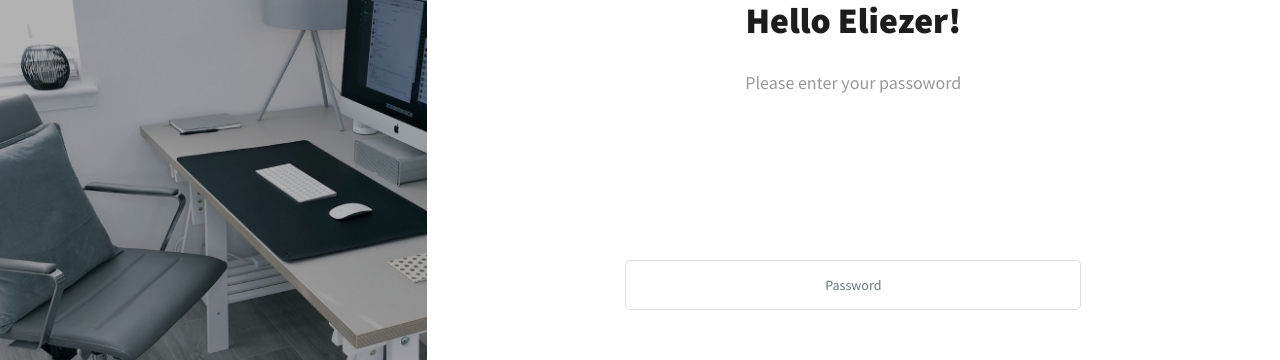
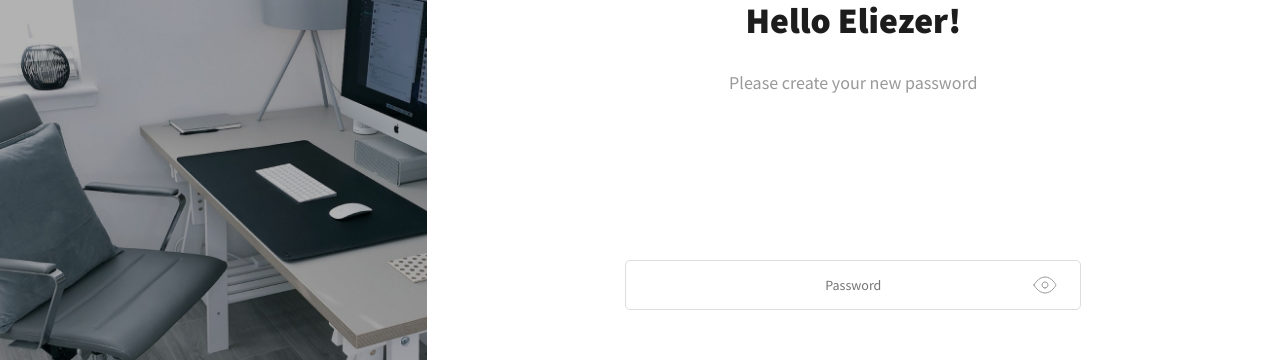
Before and after one commit to OkoyeApps/Resourceedge_Microservices, a React (Create React App) app: page /login in a window 1280 px wide. Both pictures are taken after a click on the button "Proceed". Shown: the part 187-547 px from the top of the page. Built offline with nearby package versions, Linux system fonts and the light colour scheme.

Commit message:
I added the icons to the log in page too

```diff
--- a/src/pages/authPage/login/components/email.js
+++ b/src/pages/authPage/login/components/email.js
@@ -1,4 +1,5 @@
 import React, { useState, useEffect } from 'react';
+import goodIcon from '../../../../assets/images/goodIcon.svg';
 
 export default function Email(props) {
 
@@ -6,15 +7,42 @@ export default function Email(props) {
     useEffect(()=>{
         props.checkForStep(1)
     },[])
+
+
+    const [data, setData] = useState("");
+    const [showBorder, setShowBorder] = useState(false);
+
+    const handleChange = (e) => {
+        setData({ [e.target.id]: e.target.value })
+    }
+
+    const checkForValue = () => {
+        if (data.email === "") {
+            setShowBorder(false)
+        } else {
+            setShowBorder(true)
+        }
+    }
+
     return (
         <div className="login-box">
             <div className="name-box">
                 <hi className="welcome-text">Welcome Back!</hi>
-                {/* {console.log(stage)} */}
             </div>
             <p className="text">We know you’ve been working hard, let’s measure your progress</p>
             {/* <form> */}
-                <input type="email" className="form-control enter-mail" id="email" placeholder="Please enter your company email address"/>
+                <div className="form-control enter-mail" onKeyUp={checkForValue}
+                    style={showBorder === true ? { border: "1px solid #1D1D1D" } : { border: "1px solid #DDDDDD" }}>
+                    <div className="row h-100">
+                        <div className="col-2"></div>
+                        <div className="col-8 h-100">
+                            <input className="w-100 h-100 text-center" type="email" id="email" placeholder="Please enter your company email address" onChange={handleChange} />
+                        </div>
+                        <div className="col-2 d-flex align-items-center justify-content-center">
+                            <img src={goodIcon} alt="good icon" />
+                        </div>
+                    </div>
+                </div>
                 <button className="btn proceed" onClick={() => { props.checkForStep(2) }}>Proceed</button>
             {/* </form> */}
         </div>
--- a/src/pages/authPage/login/components/password.js
+++ b/src/pages/authPage/login/components/password.js
@@ -1,16 +1,64 @@
-import React, { useState } from 'react';
+import React, { useState, useEffect } from 'react';
+import closedEye from '../../../../assets/images/closedEye.svg';
+import openEye from '../../../../assets/images/openEye.svg';
 
-export default function Password() {
+export default function Password(props) {
+
+    useEffect(()=>{
+        props.checkForStep(1)
+    },[])
+
+    const [data, setData] = useState("");
+    const [showBorder, setShowBorder] = useState(false);
+    const [newPassword, changePassword] = useState("password");
+    const [icon, changeIcon] = useState("open");
+
+    const handleChange = (e) => {
+        setData({ [e.target.id]: e.target.value })
+    }
+
+    const checkForValue = () => {
+        if (data.email === "") {
+            setShowBorder(false)
+        } else {
+            setShowBorder(true)
+        }
+    }
+    const showPassword = () => {
+        if (newPassword == "password") {
+            changePassword("text");
+            changeIcon("hide");
+        }
+        else {
+            changePassword("password");
+            changeIcon("open");
+        }
+    }
 
     return (
         <div className="login-box">
             <div className="name-box">
-            <hi className="welcome-text">Hello Eliezer!</hi>
+                <hi className="welcome-text">Hello Eliezer!</hi>
             </div>
-            <p className="text">Please enter your passoword</p>
+            <p className="text">Please create your new password</p>
             {/* <form> */}
-                <input type="password" className="form-control enter-mail" id="password" placeholder="Password"/>
-                <button className="btn proceed" >Proceed</button>
+                <div className="form-control enter-mail" onKeyUp={checkForValue}
+                    style={showBorder === true ? { border: "1px solid #1D1D1D" } : { border: "1px solid #DDDDDD" }}>
+                    <div className="row h-100">
+                        <div className="col-2"></div>
+                        <div className="col-8 h-100">
+                            <input className="w-100 h-100 text-center" type={`${newPassword}`} id="password" placeholder="Password" onChange={handleChange} />
+                        </div>
+                        <div className="col-2 d-flex align-items-center justify-content-center">
+                            {icon === "open" ?
+                                <img src={openEye} alt="good icon" onMouseDown={showPassword} className="password-icon"/>
+                                :
+                                <img src={closedEye} alt="good icon" onMouseDown={showPassword} className="password-icon"/>
+                            }
+                        </div>
+                    </div>
+                </div>
+                <button className="btn proceed" onClick={() => { props.checkForStep(2) }}>Proceed</button>
             {/* </form> */}
         </div>
     )
```
